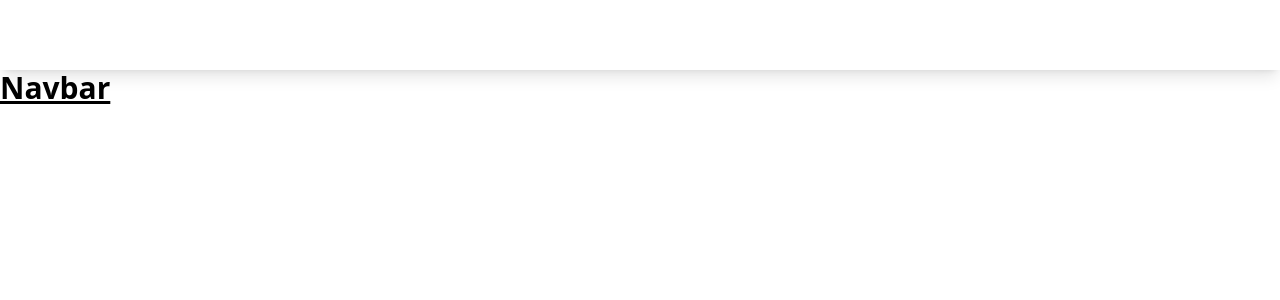
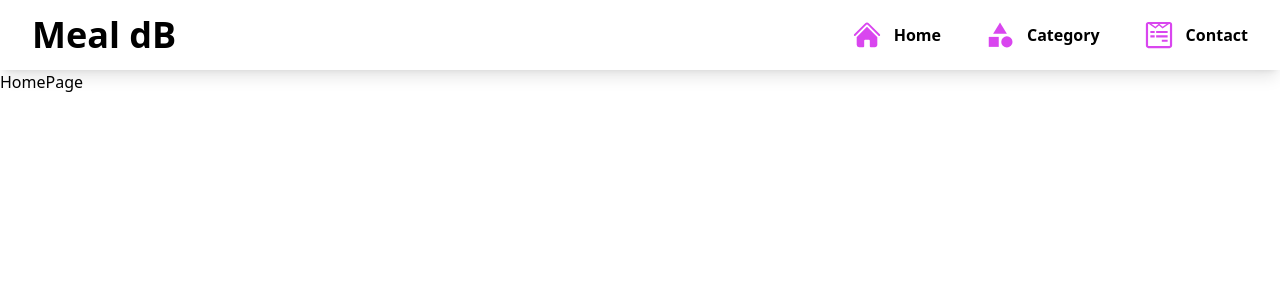
Before and after one commit to PMax87/receipt-finder, a React (Vite) app: page / in a window 1280 px wide. Shown: the top 300 px of the page. Built offline with nearby package versions, Linux system fonts and the light colour scheme.

Commit message:
Navbar Responsive

```diff
--- a/src/App.tsx
+++ b/src/App.tsx
@@ -1,12 +1,17 @@
 import Navbar from "./components/Navbar";
+import { BrowserRouter as Router, Route, Routes } from "react-router-dom";
+import { CategoryPage, Contact, HomePage } from "./pages";
 
 function App() {
   return (
-    <>
-      <h1 className="text-3xl font-bold underline">
-        <Navbar />
-      </h1>
-    </>
+    <Router>
+      <Navbar />
+      <Routes>
+        <Route path="/" element={<HomePage />} />
+        <Route path="/category" element={<CategoryPage />} />
+        <Route path="/contact" element={<Contact />} />
+      </Routes>
+    </Router>
   );
 }
 
--- a/src/components/Navbar.tsx
+++ b/src/components/Navbar.tsx
@@ -1,8 +1,18 @@
+import { LinkComponent } from "../utils/links";
+import { HiMenuAlt3 } from "react-icons/hi";
+
 const Navbar = () => {
   return (
-    <div className="w-[100%] shadow-lg h-[70px]">
-      <div className="container mx-auto h-full"></div>
-      Navbar
+    <div className="w-[100%] shadow-lg h-[70px] md:px-8 px-4">
+      <div className="container mx-auto h-full flex items-center justify-between">
+        <div>
+          <h2 className="text-4xl font-bold">Meal dB</h2>
+        </div>
+        <LinkComponent />
+        <div className="md:hidden block">
+          <HiMenuAlt3 className="fill-fuchsia-500 text-2xl" />
+        </div>
+      </div>
     </div>
   );
 };
--- /dev/null
+++ b/src/pages/CategoryPage.tsx
@@ -0,0 +1,7 @@
+import React from "react";
+
+const CategoryPage = () => {
+  return <div>CategoryPage</div>;
+};
+
+export default CategoryPage;
--- /dev/null
+++ b/src/pages/Contact.tsx
@@ -0,0 +1,7 @@
+import React from "react";
+
+const Contact = () => {
+  return <div>Contact</div>;
+};
+
+export default Contact;
--- /dev/null
+++ b/src/pages/HomePage.tsx
@@ -0,0 +1,7 @@
+import React from "react";
+
+const HomePage = () => {
+  return <div>HomePage</div>;
+};
+
+export default HomePage;
--- /dev/null
+++ b/src/pages/index.ts
@@ -0,0 +1,5 @@
+import Contact from "./Contact";
+import CategoryPage from "./CategoryPage";
+import HomePage from "./HomePage";
+
+export { Contact, CategoryPage, HomePage };
--- /dev/null
+++ b/src/utils/links.tsx
@@ -0,0 +1,46 @@
+import React from "react";
+import { Link } from "react-router-dom";
+import { HiHome } from "react-icons/hi2";
+import { FaWpforms } from "react-icons/fa";
+import { MdCategory } from "react-icons/md";
+
+type NavbarLinkType = {
+  url: string;
+  text: string;
+  icon: React.ReactNode;
+};
+
+const links: NavbarLinkType[] = [
+  {
+    url: "/",
+    text: "Home",
+    icon: <HiHome className="fill-fuchsia-500" />,
+  },
+  {
+    url: "category",
+    text: "Category",
+    icon: <MdCategory className="fill-fuchsia-500" />,
+  },
+  {
+    url: "/contact",
+    text: "Contact",
+    icon: <FaWpforms className="fill-fuchsia-500" />,
+  },
+];
+
+export const LinkComponent = () => {
+  return (
+    <ul className="md:flex gap-11 hidden">
+      {links.map((link, id) => {
+        return (
+          <li key={id}>
+            <Link to={link.url} className="flex items-center">
+              <span className="text-3xl mr-3">{link.icon}</span>
+              <h5 className="font-semibold">{link.text}</h5>
+            </Link>
+          </li>
+        );
+      })}
+    </ul>
+  );
+};
```
